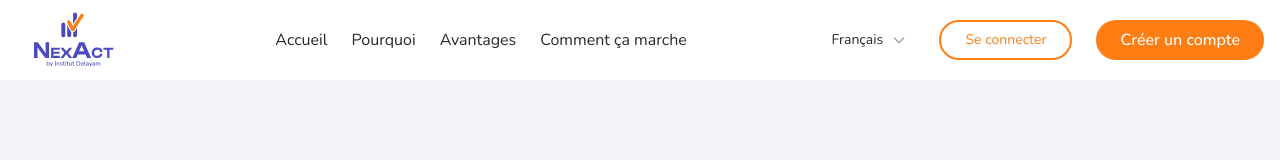
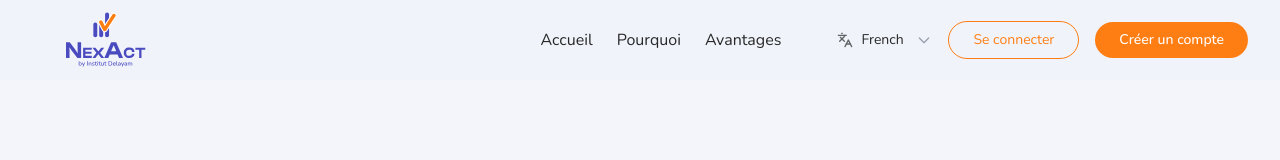
Before and after one commit to evandjefie/nexact-landing-page-nextjs, a Next.js app: page / in a window 1280 px wide. Shown: the top 160 px of the page. Built offline with nearby package versions, Linux system fonts and the light colour scheme; a web font is replaced by a local one.

Commit message:
Fix Header section

```diff
--- a/components/Header.tsx
+++ b/components/Header.tsx
@@ -1,23 +1,45 @@
 "use client";
 
-import React, { useState } from 'react';
-import { Menu, X } from 'lucide-react';
+import React, { useState, useEffect } from 'react';
+import { Menu, X, Languages } from 'lucide-react';
 import Image from 'next/image';
 
 const Header: React.FC = () => {
   const [isMenuOpen, setIsMenuOpen] = useState(false);
+  const [isScrolled, setIsScrolled] = useState(false); // Nouvel état pour le défilement
+
+  // Utilise un effet pour gérer la classe de défilement
+  useEffect(() => {
+    const handleScroll = () => {
+      // Détecte si la position de défilement verticale (Y) est supérieure à 0
+      if (window.scrollY > 0) {
+        setIsScrolled(true);
+      } else {
+        setIsScrolled(false);
+      }
+    };
+
+    // Ajoute l'écouteur d'événement au chargement du composant
+    window.addEventListener('scroll', handleScroll);
+
+    // Nettoie l'écouteur d'événement lorsque le composant est démonté
+    return () => {
+      window.removeEventListener('scroll', handleScroll);
+    };
+  }, []); // Le tableau vide [] garantit que l'effet ne s'exécute qu'une seule fois après le rendu initial
 
   return (
-      <header className="bg-white sticky top-0 z-50">
-        <div className="max-w-7xl mx-auto flex justify-between h-20 pr-4">
-          {/* <div className="flex lg:flex-row gap-12 mx-8 md:mx-0"> */}
-          {/* Logo */}
+    <header className={`sticky top-0 z-50 transition-colors duration-300 ${isScrolled ? 'bg-white' : 'bg-[#f0f3fa]'}`}>
+      <div className="max-w-7xl mx-auto flex justify-between items-center h-20 sm:px-6 lg:px-8">
+
         <div className="flex items-center">
           <Image src='/img/logo nexact.svg' alt="NEXACT Logo" className="h-14 w-auto" width={128} height={32} />
         </div>
 
-          {/* Desktop Navigation */}
-          <nav className="hidden md:flex items-center space-x-6">
+        {/* Desktop Navigation & CTAs (hidden sur mobile) */}
+        <div className="hidden md:flex items-center space-x-12">
+          {/* Navigation */}
+          <nav className="flex items-center space-x-6">
             <a href="#hero" className="font-nunito text-base text-[#282828] hover:text-[#5454c2] transition-colors">
               Accueil
             </a>
@@ -27,30 +49,35 @@ const Header: React.FC = () => {
             <a href="#benefits" className="font-nunito text-base text-[#282828] hover:text-[#5454c2] transition-colors">
               Avantages
             </a>
-            <a href="#howitwork" className="font-nunito text-base text-[#282828] hover:text-[#5454c2] transition-colors">
+            {/* <a href="#howitwork" className="font-nunito text-base text-[#282828] hover:text-[#5454c2] transition-colors">
               Comment ça marche
-            </a>
+            </a> */}
           </nav>
 
-          {/* Desktop CTA Buttons */}
-          <div className="hidden md:flex items-center space-x-6">
-            <div className="relative">
-              <select className="font-nunito bg-white rounded-full px-4 py-2 text-[#282828] text-sm focus:outline-none focus:ring-2 focus:ring-[#5454c2] focus:border-transparent appearance-none pr-8">
-                <option value="fr">Français</option>
+          {/* Langue et boutons d'appel à l'action */}
+          <div className="flex items-center space-x-4">
+            {/* Sélecteur de langue */}
+            <div className="relative flex items-center">
+              {/* <span className="text-gray-600 mr-1"><svg xmlns="http://www.w3.org/2000/svg" width="24" height="24" viewBox="0 0 24 24" fill="none" stroke="currentColor" strokeWidth="2" strokeLinecap="round" strokeLinejoin="round" className="lucide lucide-globe"><circle cx="12" cy="12" r="10"/><path d="M12 2a14.5 14.5 0 0 0 0 20 14.5 14.5 0 0 0 0-20"/><path d="M2 12h20"/></svg></span> */}
+              <Languages className='w-8 h-4 text-[#282828] opacity-70'/>
+              <select className="font-nunito bg-transparent border-0 pr-6 text-[#282828] text-sm focus:outline-none focus:ring-0 appearance-none">
+                <option value="fr">French</option>
                 <option value="en">English</option>
               </select>
-              <div className="absolute inset-y-0 right-0 flex items-center px-2 pointer-events-none">
+              <div className="absolute inset-y-0 right-0 flex items-center pointer-events-none">
                 <svg className="w-4 h-4 text-gray-400" fill="none" stroke="currentColor" viewBox="0 0 24 24">
                   <path strokeLinecap="round" strokeLinejoin="round" strokeWidth={2} d="M19 9l-7 7-7-7" />
                 </svg>
               </div>
             </div>
-            <div className="flex flex-col sm:flex-row gap-6">
+
+            {/* Boutons */}
+            <div className="flex items-center space-x-4">
               <a
                 href="https://app.nexact.ci/login"
                 target="_blank"
                 rel="noopener noreferrer"
-                className="font-nunito border-2 border-[#ff7e14] rounded-full text-[#ff7e14] px-6 py-2 text-sm hover:bg-[#ff7e14] hover:text-white transition-colors"
+                className="font-nunito text-[#ff7e14] border border-[#ff7e14] px-6 py-2 rounded-full text-sm hover:bg-[#ff7e14] hover:text-white transition-colors"
               >
                 Se connecter
               </a>
@@ -58,29 +85,37 @@ const Header: React.FC = () => {
                 href="https://app.nexact.ci/signup"
                 target="_blank"
                 rel="noopener noreferrer"
-                className="font-nunito bg-[#ff7e14] hover:bg-[#e6711a] text-white px-6 py-2 rounded-full transition-colors font-medium"
+                className="font-nunito bg-[#ff7e14] hover:bg-[#e6711a] text-white px-6 py-2 rounded-full transition-colors text-sm font-medium"
               >
                 Créer un compte
               </a>
             </div>
           </div>
+        </div>
 
-          {/* Mobile menu button */}
-          <div className="md:hidden">
+        {/* Mobile menu button (visible sur mobile) */}
+        <div className="md:hidden flex items-center">
           <button
             onClick={() => setIsMenuOpen(!isMenuOpen)}
             className="w-10 h-10 flex items-center justify-center text-[#282828] hover:text-[#5454c2] bg-gray-100 rounded-lg"
           >
-              {isMenuOpen ? <X size={24} /> : <Menu size={24} />}
+            {isMenuOpen ? (
+              <svg xmlns="http://www.w3.org/2000/svg" width="24" height="24" viewBox="0 0 24 24" fill="none" stroke="currentColor" strokeWidth="2" strokeLinecap="round" strokeLinejoin="round" className="lucide lucide-x">
+                <path d="M18 6 6 18"/><path d="m6 6 12 12"/>
+              </svg>
+            ) : (
+              <svg xmlns="http://www.w3.org/2000/svg" width="24" height="24" viewBox="0 0 24 24" fill="none" stroke="currentColor" strokeWidth="2" strokeLinecap="round" strokeLinejoin="round" className="lucide lucide-menu">
+                <line x1="4" x2="20" y1="12" y2="12"/><line x1="4" x2="20" y1="6" y2="6"/><line x1="4" x2="20" y1="18" y2="18"/>
+              </svg>
+            )}
           </button>
         </div>
-          {/* </div> */}
       </div>
 
-        {/* Mobile Navigation */}
+      {/* Menu mobile (affiché ou masqué) */}
       {isMenuOpen && (
-          <div className="sm:hidden py-6 px-4 bg-white rounded-2xl mt-4 mx-4">
-            <div className="flex flex-col space-y-6">
+        <div className="md:hidden absolute top-20 right-0 w-full bg-white rounded-b-2xl shadow-lg transition-transform duration-300 transform">
+          <div className="flex flex-col space-y-4 px-4 py-6">
             <a href="#hero" onClick={() => setIsMenuOpen(false)} className="font-nunito text-lg text-[#282828] hover:text-[#5454c2] transition-colors">
               Accueil
             </a>
@@ -90,19 +125,15 @@ const Header: React.FC = () => {
             <a href="#benefits" onClick={() => setIsMenuOpen(false)} className="font-nunito text-lg text-[#282828] hover:text-[#5454c2] transition-colors">
               Avantages
             </a>
-              <a href="#howitwork" onClick={() => setIsMenuOpen(false)} className="font-nunito text-lg text-[#282828] hover:text-[#5454c2] transition-colors">
+            {/* <a href="#howitwork" onClick={() => setIsMenuOpen(false)} className="font-nunito text-lg text-[#282828] hover:text-[#5454c2] transition-colors">
               Comment ça marche
-              </a>
+            </a> */}
             <div className="flex flex-col space-y-4 pt-6 border-t border-gray-100">
-                <select className="font-nunito w-full bg-white rounded-full px-4 py-3 text-[#282828] text-base focus:outline-none focus:ring-2 focus:ring-[#5454c2] focus:border-transparent appearance-none">
-                  <option value="fr">French</option>
-                  <option value="en">English</option>
-                </select>
                 <a
                   href="https://app.nexact.ci/login"
                   target="_blank"
                   rel="noopener noreferrer"
-                  className="font-nunito w-full border-2 border-[#ff7e14] rounded-full text-[#ff7e14] px-6 py-3 hover:bg-[#ff7e14] hover:text-white transition-colors text-center"
+                  className="font-nunito text-center text-[#ff7e14] border border-[#ff7e14] px-8 py-4 rounded-full text-base hover:bg-[#ff7e14] hover:text-white transition-colors"
                 >
                   Se connecter
                 </a>
@@ -110,7 +141,7 @@ const Header: React.FC = () => {
                   href="https://app.nexact.ci/signup"
                   target="_blank"
                   rel="noopener noreferrer"
-                  className="font-nunito w-full bg-[#ff7e14] hover:bg-[#e6711a] text-white px-6 py-3 rounded-full transition-colors font-medium text-center"
+                  className="font-nunito text-center bg-[#ff7e14] hover:bg-[#e6711a] text-white px-8 py-4 rounded-full transition-colors font-medium"
                 >
                   Créer un compte
                 </a>
@@ -119,7 +150,6 @@ const Header: React.FC = () => {
         </div>
       )}
     </header>
-
   );
 };
 
```
Lines whose indentation alone changed are shown as unchanged.
